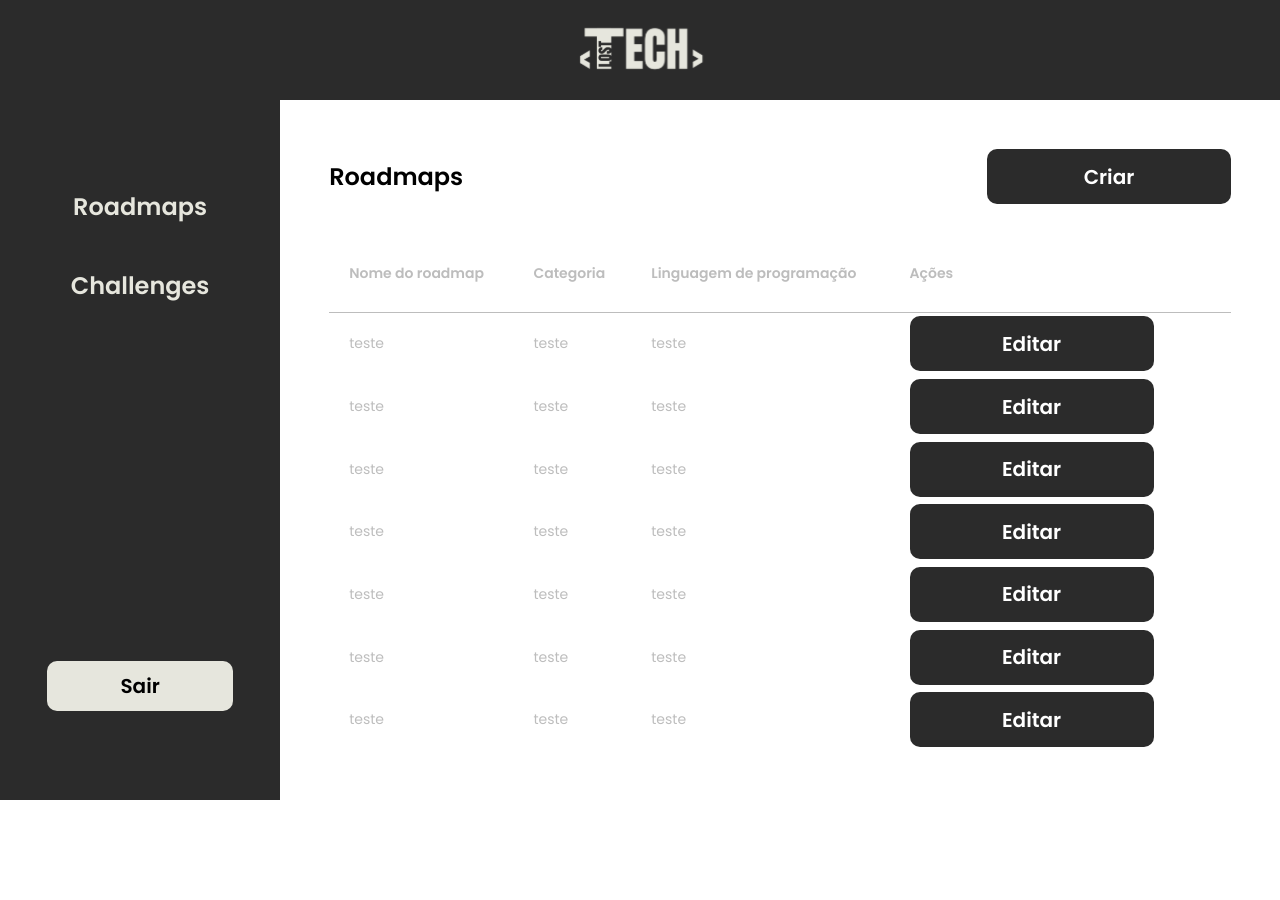
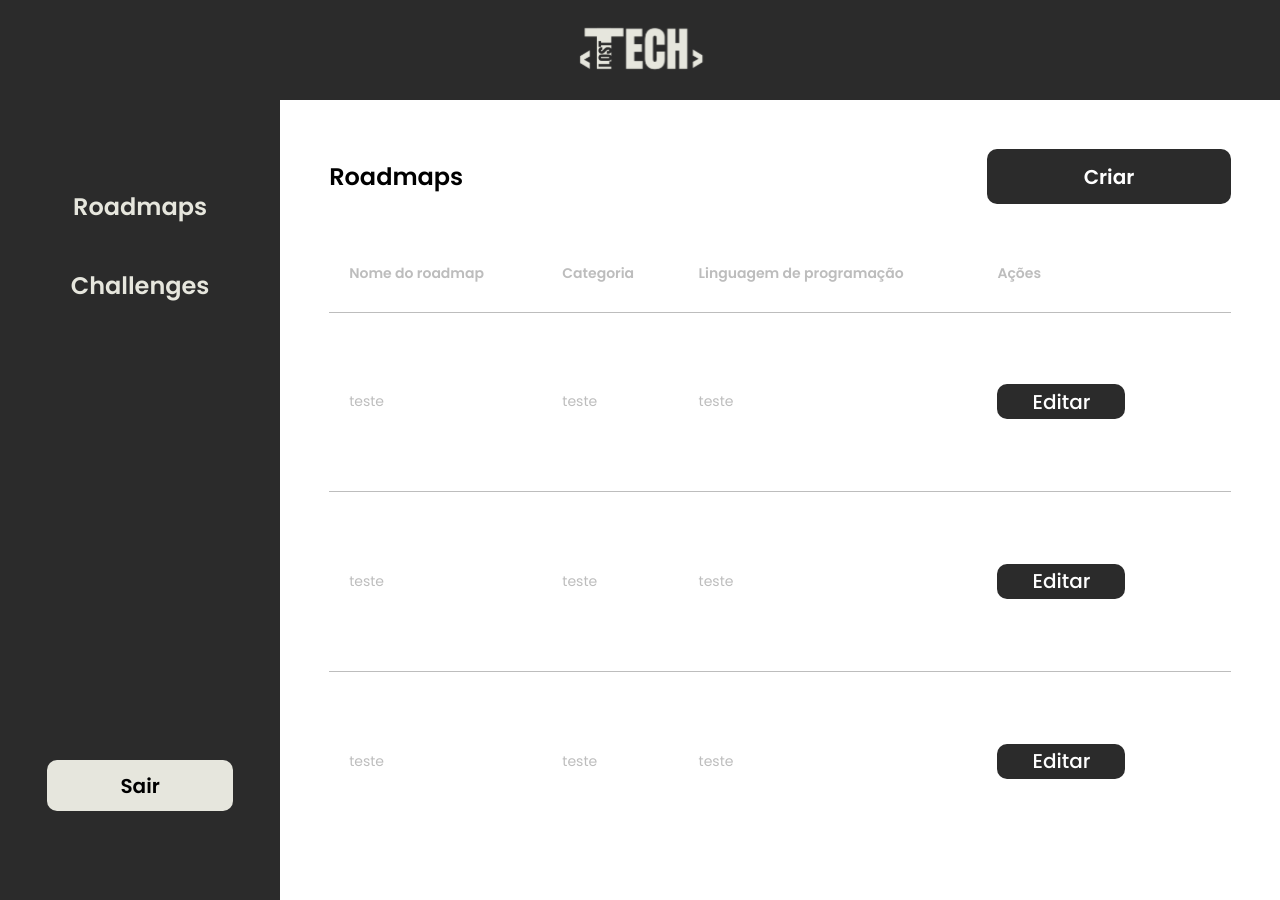
Before and after one commit to LT-LostTech/LT.frontEnd, a React (Vite) app: page /backoffice/dashboard/roadmaps in a window 1280 px wide. Before the commit the page ends 800 px from the top, so only its background shows below. Built offline with nearby package versions, Linux system fonts and the light colour scheme.

Commit message:
refactored: added spacing between table rows

```diff
--- a/src/components/Aside/styled.ts
+++ b/src/components/Aside/styled.ts
@@ -3,7 +3,7 @@ import { theme } from "../../theme/theme";
 
 export const AsideContainer = styled.aside`
   width: 338px;
-  height: 100%;
+  height: 100vh;
   background-color: ${theme.colors.gray800};
   padding: 89px 47px;
   display: flex;
--- a/src/pages/backOffice/dashboard/index.tsx
+++ b/src/pages/backOffice/dashboard/index.tsx
@@ -21,30 +21,6 @@ interface DashboardProps {
 }
 
 const tableData = [
-  {
-    name: "teste",
-    description: "teste",
-    status: "teste",
-    actions: "teste",
-  },
-  {
-    name: "teste",
-    description: "teste",
-    status: "teste",
-    actions: "teste",
-  },
-  {
-    name: "teste",
-    description: "teste",
-    status: "teste",
-    actions: "teste",
-  },
-  {
-    name: "teste",
-    description: "teste",
-    status: "teste",
-    actions: "teste",
-  },
   {
     name: "teste",
     description: "teste",
@@ -108,11 +84,11 @@ export function Dashboard({ title, tableHeaders }: DashboardProps) {
                 </DashboardTableBodyCell>
                 <DashboardTableBodyCell>
                   <Button
-                    width="244px"
-                    height="55px"
+                    width="128px"
+                    height="35px"
                     colorText={theme.colors.white}
                     bgColor={theme.colors.gray800}
-                    fontWeight="600"
+                    fontWeight="500"
                     text="Editar"
                     border="none"
                   />
--- a/src/pages/backOffice/dashboard/styled.ts
+++ b/src/pages/backOffice/dashboard/styled.ts
@@ -34,13 +34,11 @@ export const DashboardLabelText = styled.h2`
 export const DashboardTable = styled.table`
   width: 100%;
   height: 100%;
+  border-spacing: 8px;
   border-collapse: collapse;
-
-  table-layout: auto;
 `;
 
 export const DashboardTableHeader = styled.thead`
-  border-bottom: 1px solid ${theme.colors.gray400};
   width: 100%;
   height: 76px;
 `;
@@ -48,7 +46,7 @@ export const DashboardTableHeader = styled.thead`
 export const DashboardTableHeaderRow = styled.tr`
   height: auto;
   width: 100%;
-
+  border-bottom: 1px solid ${theme.colors.gray400};
 `;
 
 export const DashboardTableHeaderCell = styled.th`
@@ -58,16 +56,19 @@ export const DashboardTableHeaderCell = styled.th`
   text-align: left;
   padding: 0 20px;
   height: auto;
+
 `;
 
 export const DashboardTableBody = styled.tbody`
-  height: 51px;
-  width: 100%;
+  width: auto;
+  height: 100%;
 `;
 
 export const DashboardTableBodyRow = styled.tr`
-  height: auto;
+  height: 51px;
   width: 100%;
+  border-top: 1px solid ${theme.colors.gray400};
+  padding: 8px;
 `;
 
 export const DashboardTableBodyCell = styled.td`
```
